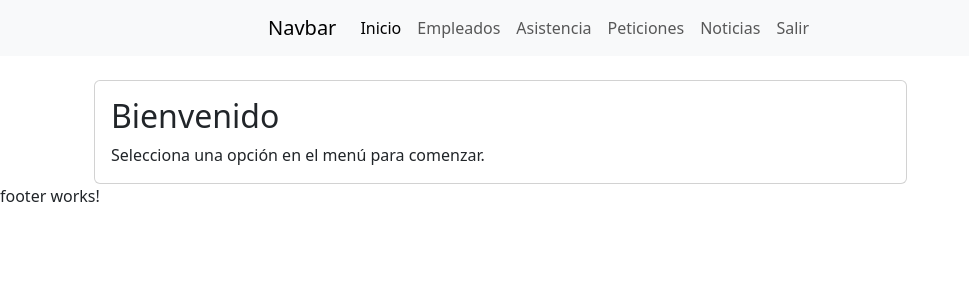
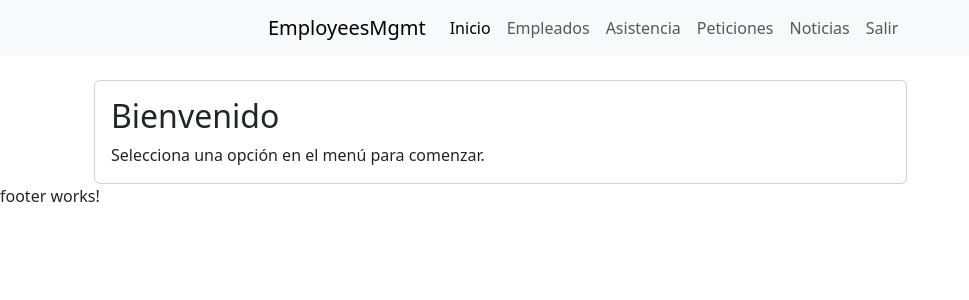
Before and after one commit to jit87/employeeMgmt, an Angular app in the folder employeeMgmtClient/: page / in a window 1280 px wide. Shown: the top 300 px of the page, without its empty margins (0-969 px from the left). Built offline with nearby package versions, Linux system fonts and the light colour scheme.

Commit message:
2 actualizacion

```diff
--- a/employeeMgmtClient/src/app/components/navbar/navbar.component.html
+++ b/employeeMgmtClient/src/app/components/navbar/navbar.component.html
@@ -1,6 +1,6 @@
 <nav class="navbar navbar-expand-lg bg-body-tertiary">
     <div class="container-fluid">
-        <a class="navbar-brand" href="#">Navbar</a>
+        <a class="navbar-brand" href="#">EmployeesMgmt</a>
         <button class="navbar-toggler" type="button" data-bs-toggle="collapse" data-bs-target="#navbarNav"
             aria-controls="navbarNav" aria-expanded="false" aria-label="Toggle navigation">
             <span class="navbar-toggler-icon"></span>
```
